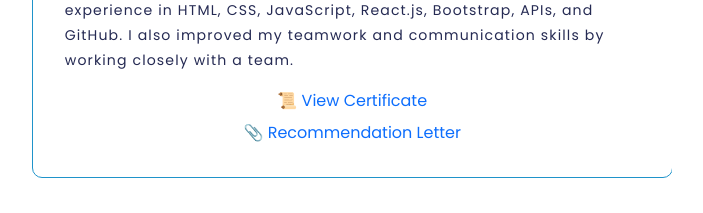
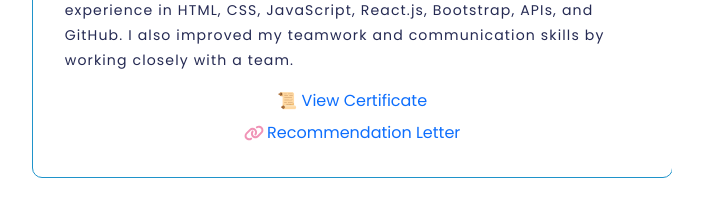
Before and after one commit to ranimRefaie/ranimRefaie-portfolio, a React (Vite) app: page / in a window 1280 px wide. Shown: the part 3020-3233 px from the top of the page, without its empty margins (288-991 px from the left). Built offline with nearby package versions, Linux system fonts and the light colour scheme; a web font is replaced by a local one.

Commit message:
first commit

```diff
--- a/src/Components/Certificates/Certificates.jsx
+++ b/src/Components/Certificates/Certificates.jsx
@@ -6,6 +6,7 @@ import "slick-carousel/slick/slick-theme.css";
 import Slider from "react-slick";
 import { useContext } from "react";
 import { ThemeContext } from "../../Contexts/Themes";
+import { FaLink } from "react-icons/fa6";
 
 const Certificates = () => {
   const [{ theme }] = useContext(ThemeContext);
@@ -79,7 +80,7 @@ const Certificates = () => {
               </div>
               {item.attachment && (
                 <div style={{ textAlign: 'center' }}>
-                  📎 <a href={item.attachment} target="_blank" rel="noreferrer">{item.attachmentLabel}</a>
+                  <FaLink size={20} style={{color:'#f093b6', marginRight:'3px'}}/><a href={item.attachment} target="_blank" rel="noreferrer">{item.attachmentLabel}</a>
                 </div>
               )}
             </Card.Body>
```
